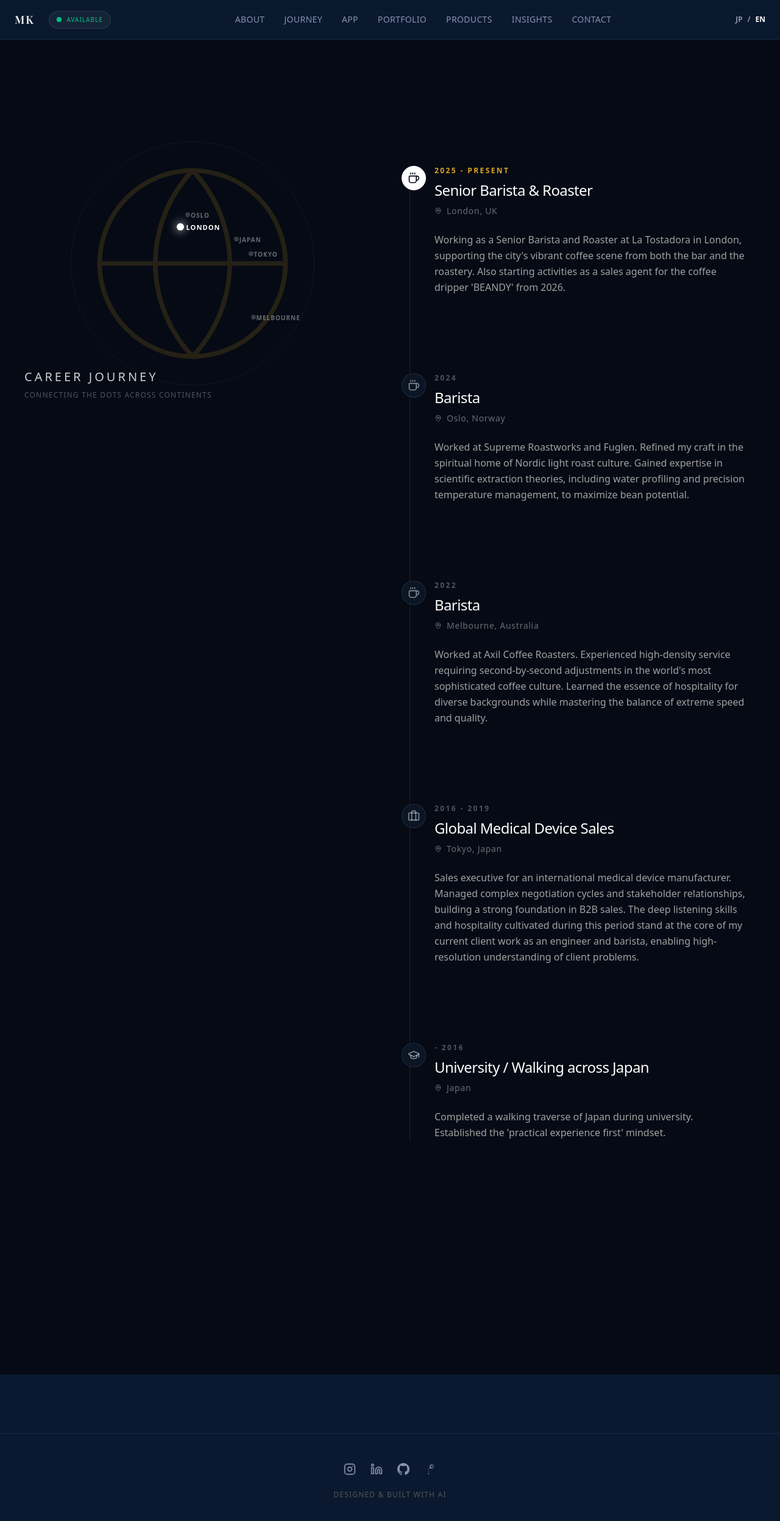
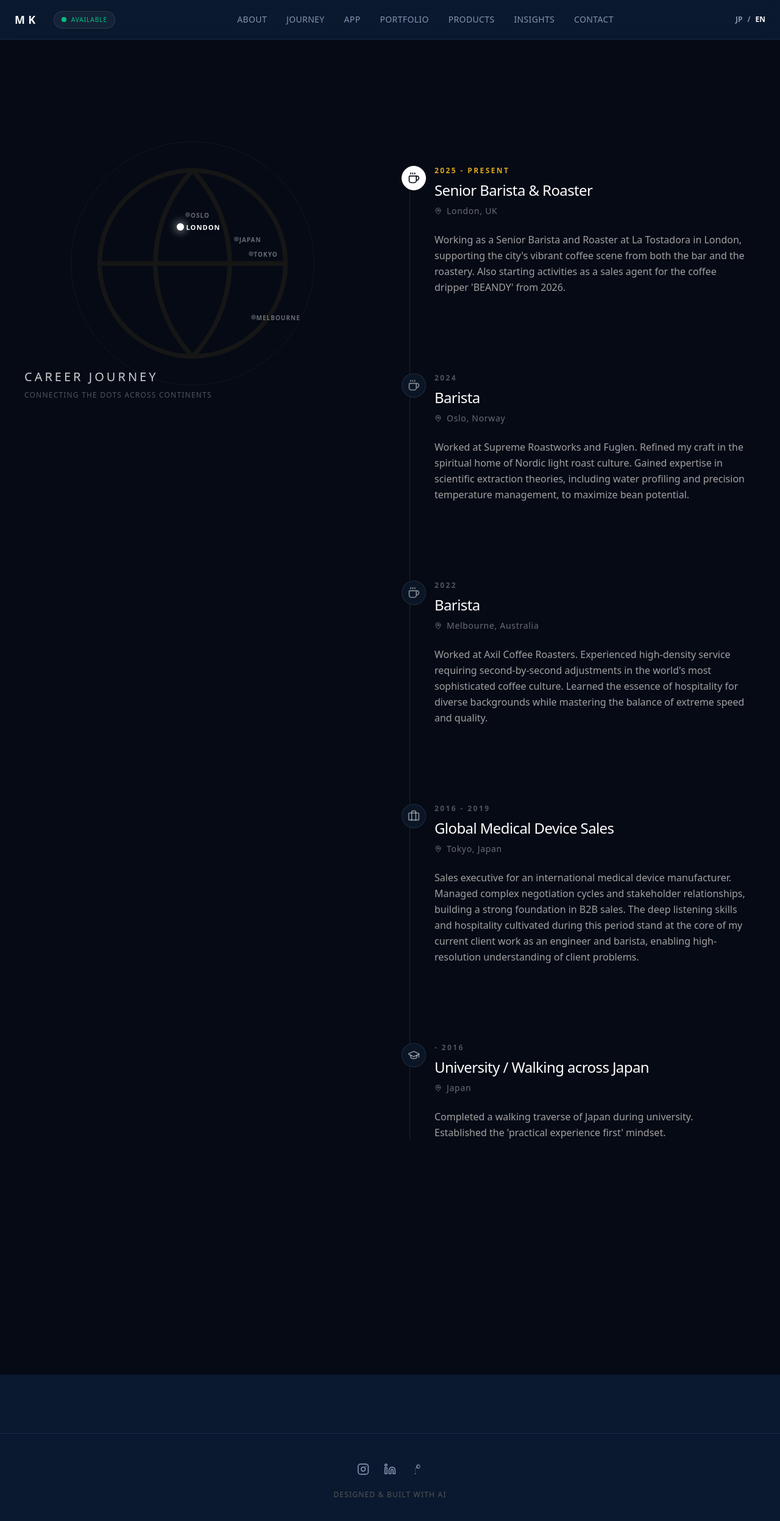
Before and after one commit to masakikono/masaki-portfolio, a Next.js app: page /journey in a window 1280 px wide. Shown: the top 2494 px of the page at 61% size. Built offline with nearby package versions, Linux system fonts and the light colour scheme; a web font is replaced by a local one.

Commit message:
Refine: logo font, footer sns cleanup, about on home page, journey mobile ux

```diff
--- a/src/app/page.tsx
+++ b/src/app/page.tsx
@@ -1,9 +1,11 @@
 import Hero from "@/components/Hero";
+import About from "@/components/About";
 
 export default function Home() {
   return (
     <main className="flex-1 w-full flex flex-col">
       <Hero />
+      <About />
     </main>
   );
 }
--- a/src/components/Footer.tsx
+++ b/src/components/Footer.tsx
@@ -31,12 +31,6 @@ const Footer = () => {
             <LinkedInIcon className="w-5 h-5" />
             <span className="sr-only">LinkedIn</span>
           </a>
-          <a href="https://github.com/masakikono" target="_blank" rel="noopener noreferrer" className="hover:text-foreground transition-colors">
-            <svg viewBox="0 0 24 24" fill="currentColor" className="w-5 h-5">
-              <path d="M12 0C5.37 0 0 5.37 0 12c0 5.31 3.435 9.795 8.205 11.385.6.105.825-.255.825-.57 0-.285-.015-1.23-.015-2.235-3.015.555-3.795-.735-4.035-1.41-.135-.345-.72-1.41-1.23-1.695-.42-.225-1.02-.78-.015-.795.945-.015 1.62.87 1.845 1.23 1.08 1.815 2.805 1.305 3.495.99.105-.78.42-1.305.765-1.605-2.67-.3-5.46-1.335-5.46-5.925 0-1.305.465-2.385 1.23-3.225-.12-.3-.54-1.53.12-3.18 0 0 1.005-.315 3.3 1.23.96-.27 1.98-.405 3-.405s2.04.135 3 .405c2.295-1.56 3.3-1.23 3.3-1.23.66 1.65.24 2.88.12 3.18.765.84 1.23 1.905 1.23 3.225 0 4.605-2.805 5.625-5.475 5.925.435.375.81 1.095.81 2.22 0 1.605-.015 2.895-.015 3.3 0 .315.225.69.825.57A12.02 12.02 0 0024 12c0-6.63-5.37-12-12-12z" />
-            </svg>
-            <span className="sr-only">GitHub</span>
-          </a>
           <a href="https://note.com/masaki_19931015" target="_blank" rel="noopener noreferrer" className="hover:text-foreground transition-colors">
             <NoteIcon className="w-5 h-5" />
             <span className="sr-only">Note</span>
--- a/src/components/Header.tsx
+++ b/src/components/Header.tsx
@@ -22,7 +22,7 @@ const Header = () => {
     <header className="fixed top-0 w-full z-50 bg-background/80 backdrop-blur-md border-b border-border transition-all duration-300 print:hidden">
       <div className="max-w-7xl mx-auto px-6 h-16 flex items-center justify-between">
         <div className="flex items-center space-x-6 z-50 relative">
-          <Link href="/" className="text-lg tracking-widest font-semibold uppercase text-foreground font-serif">
+          <Link href="/" className="text-lg tracking-[0.3em] font-bold uppercase text-foreground">
             MK
           </Link>
 
--- a/src/components/Journey.tsx
+++ b/src/components/Journey.tsx
@@ -52,7 +52,7 @@ export default function Journey() {
           <div className="relative w-full max-w-[280px] lg:max-w-[400px] aspect-square mx-auto rounded-full border border-white/5 bg-navy-900/10 flex items-center justify-center overflow-visible">
              <motion.div
               initial={{ opacity: 0 }}
-              whileInView={{ opacity: 0.15 }}
+              whileInView={{ opacity: 0.08 }}
               transition={{ duration: 2 }}
               className="absolute inset-0 flex items-center justify-center p-4"
              >
```
